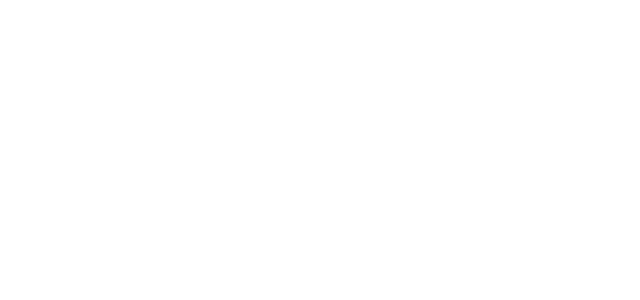
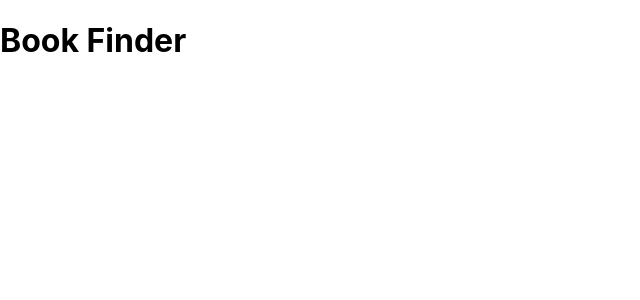
Before and after one commit to NadaYousry/React-Book-Finder-App, a React (Create React App) app: page / in a window 1280 px wide. Shown: the top 300 px of the page, without its empty margins (0-640 px from the left). Built offline with nearby package versions, Linux system fonts and the light colour scheme.

Commit message:
add (formik&yup ,redux and materialUI) packages to project

```diff
--- a/src/components/searchInput.jsx
+++ b/src/components/searchInput.jsx
@@ -1,7 +1,8 @@
 import React, { Component } from "react";
-
+import { Formik } from "formik";
+import * as Yup from "yup";
 export class SearchInput extends Component {
   render() {
-    return;
+    return <Formik></Formik>;
   }
 }
--- a/src/index.js
+++ b/src/index.js
@@ -1,7 +1,7 @@
 import React from "react";
 import ReactDOM from "react-dom";
 import "./index.css";
-import App from "./pages/App";
+import App from "./pages/App.jsx";
 import * as serviceWorker from "./serviceWorker";
 
 ReactDOM.render(
--- a/src/pages/App.js
+++ /dev/null
@@ -1,8 +0,0 @@
-import React from "react";
-import "./App.css";
-
-function App() {
-  return <div className="container"></div>;
-}
-
-export default App;
--- /dev/null
+++ b/src/pages/App.jsx
@@ -0,0 +1,13 @@
+import React from "react";
+import "./App.css";
+import { SearchInput } from "./../components/searchInput";
+function App() {
+  return (
+    <div className="container">
+      <h1>Book Finder</h1>
+      <SearchInput />
+    </div>
+  );
+}
+
+export default App;
```
Also changed, not shown: package.json (+6 -1 lines), 1 other file (tests, documents, lock files or other folders).
